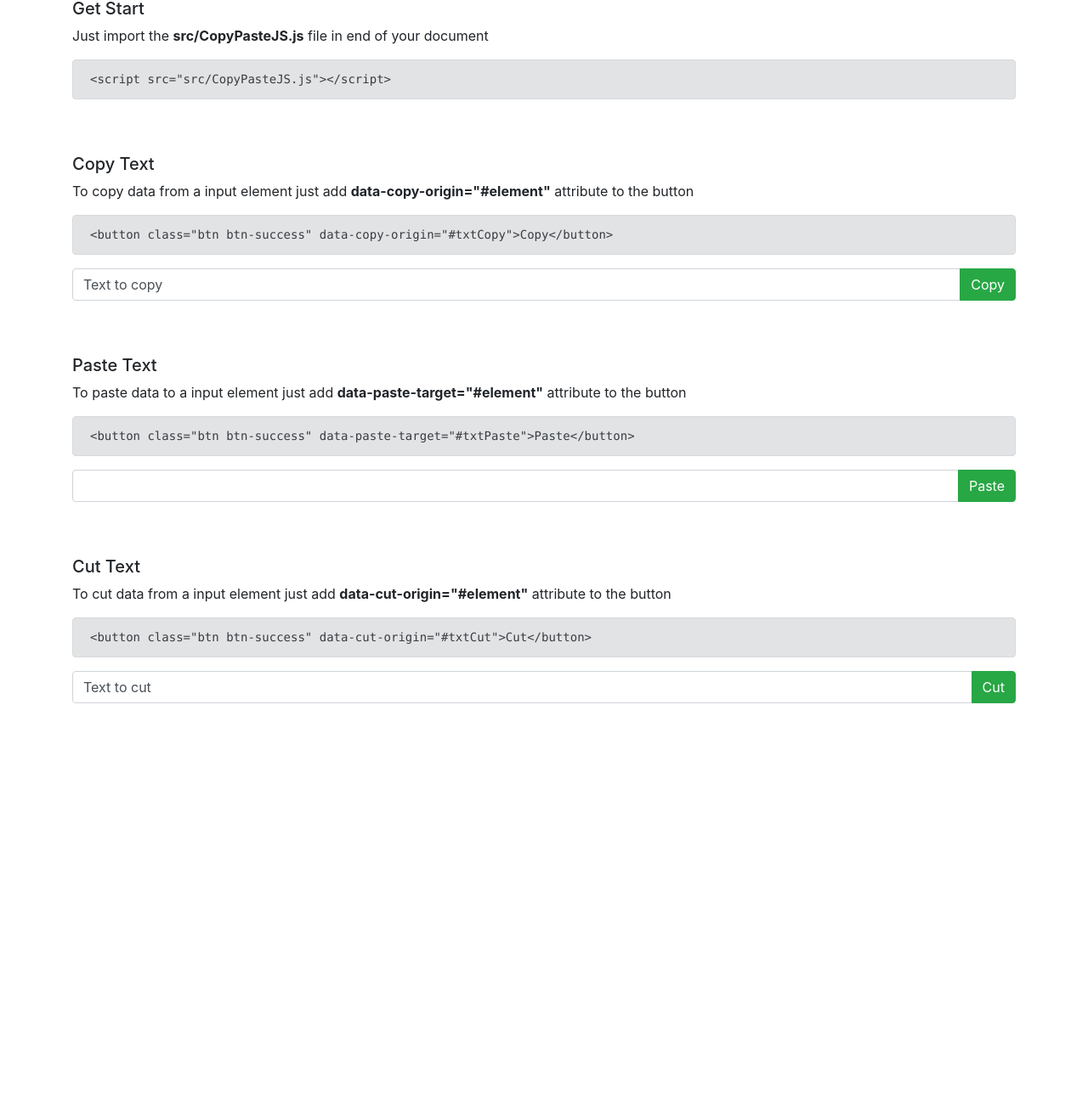
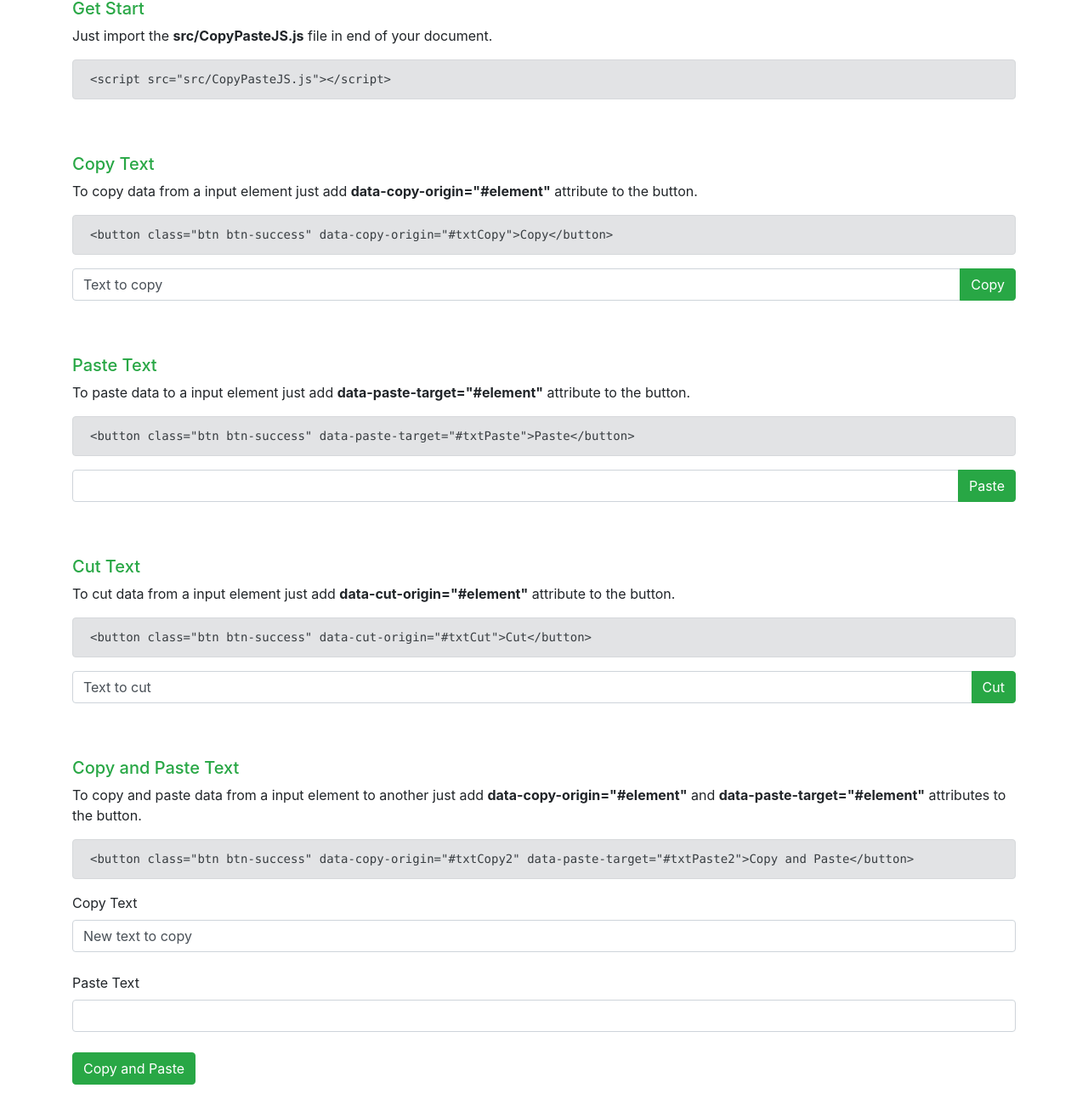
Before and after one commit to assisfery/CopyPasteJS, a plain HTML site: page index.html in a window 1280 px wide. Shown: the part 156-1457 px from the top of the page at 85% size. Before the commit the page ends 1072 px from the top, so only its background shows below. Drawn offline with nearby package versions, Linux system fonts and the light colour scheme.

Commit message:
Copy and Paste example added

```diff
--- a/index.html
+++ b/index.html
@@ -16,18 +16,17 @@
 
 	<div class="container py-4">
 
-		<h3>CopyPasteJS</h3>
+		<h3 class="text-success">CopyPasteJS</h3>
 		<p>This a small JS library to execute clipboard functions in a fast and easy way.</p>
 		<br><br>
 
-		<h5>Get Start</h5>
-		<p>Just import the <b>src/CopyPasteJS.js</b> file in end of your document</p>
+		<h5 class="text-success">Get Start</h5>
+		<p>Just import the <b>src/CopyPasteJS.js</b> file in end of your document.</p>
 		<pre id="jsIncludeCode" class="alert alert-secondary">&lt;script src="src/CopyPasteJS.js"&gt;&lt;/script&gt;</pre>
 		<br><br>
 
-		<h5>Copy Text</h5>
-
-		<p>To copy data from a input element just add <b>data-copy-origin="#element"</b> attribute to the button</p>
+		<h5 class="text-success">Copy Text</h5>
+		<p>To copy data from a input element just add <b>data-copy-origin="#element"</b> attribute to the button.</p>
 		<pre id="jsIncludeCode" class="alert alert-secondary">&lt;button class="btn btn-success" data-copy-origin="#txtCopy"&gt;Copy&lt;/button&gt;</pre>
 
 		<div class="input-group mb-3">
@@ -39,8 +38,8 @@
 		<br><br>
 
 
-		<h5>Paste Text</h5>
-		<p>To paste data to a input element just add <b>data-paste-target="#element"</b> attribute to the button</p>
+		<h5 class="text-success">Paste Text</h5>
+		<p>To paste data to a input element just add <b>data-paste-target="#element"</b> attribute to the button.</p>
 		<pre id="jsIncludeCode" class="alert alert-secondary">&lt;button class="btn btn-success" data-paste-target="#txtPaste"&gt;Paste&lt;/button&gt;</pre>
 		<div class="input-group mb-3">
 			<input type="text" class="form-control" id="txtPaste">
@@ -50,8 +49,8 @@
 		</div>
 		<br><br>
 
-		<h5>Cut Text</h5>
-		<p>To cut data from a input element just add <b>data-cut-origin="#element"</b> attribute to the button</p>
+		<h5 class="text-success">Cut Text</h5>
+		<p>To cut data from a input element just add <b>data-cut-origin="#element"</b> attribute to the button.</p>
 		<pre id="jsIncludeCode" class="alert alert-secondary">&lt;button class="btn btn-success" data-cut-origin="#txtCut"&gt;Cut&lt;/button&gt;</pre>
 		<div class="input-group mb-3">
 			<input type="text" class="form-control" value="Text to cut" id="txtCut">
@@ -61,6 +60,17 @@
 		</div>
 		<br><br>
 
+		<h5 class="text-success">Copy and Paste Text</h5>
+		<p>To copy and paste data from a input element to another just add <b>data-copy-origin="#element"</b> and <b>data-paste-target="#element"</b> attributes to the button.</p>
+		<pre id="jsIncludeCode" class="alert alert-secondary">&lt;button class="btn btn-success" data-copy-origin="#txtCopy2" data-paste-target="#txtPaste2"&gt;Copy and Paste&lt;/button&gt;</pre>
+		<label>Copy Text</label>
+		<input type="text" class="form-control" value="New text to copy" id="txtCopy2">
+		<br>
+		<label>Paste Text</label>
+		<input type="text" class="form-control" id="txtPaste2">
+		<br>
+		<button class="btn btn-success" data-copy-origin="#txtCopy2" data-paste-target="#txtPaste2">Copy and Paste</button>
+
 	</div>
 
 	<script src="src/CopyPasteJS.js"></script>
```
